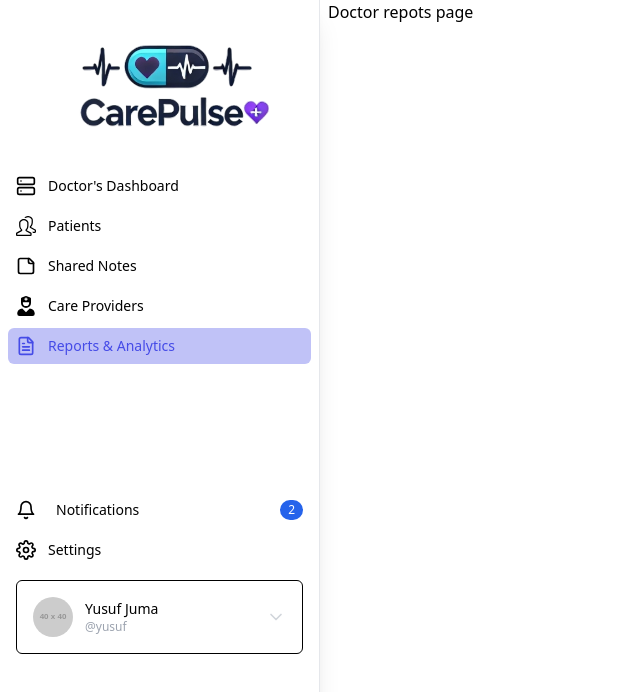
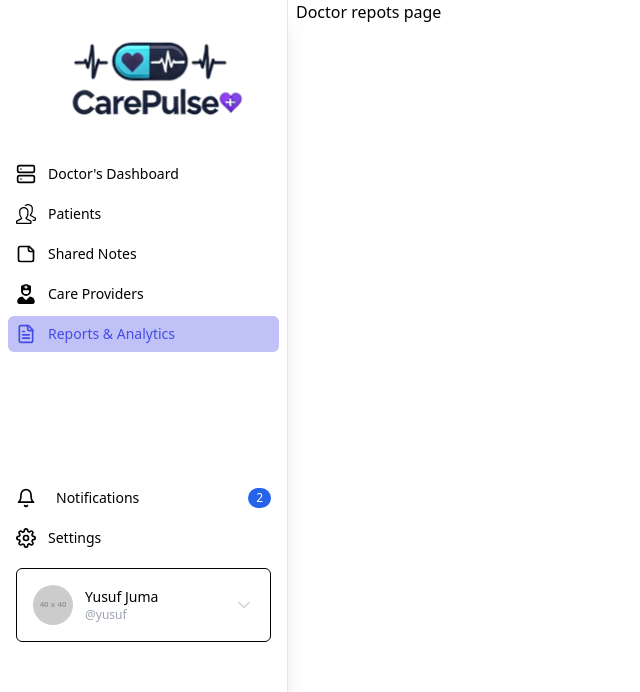
Before and after one commit to kennedymwaniki/CareSync, a React app: page /doctor/doctor-reports in a window 1280 px wide. Shown: the top 692 px of the page, without its empty margins (0-640 px from the left). Built offline with nearby package versions, Linux system fonts and the light colour scheme; the HTML template or start-up script is replaced by a standard one.

Commit message:
Refactor Doctor components for improved layout and styling; adjust widths and padding for better alignment

```diff
--- a/src/features/doctor/DoctorDashboard.tsx
+++ b/src/features/doctor/DoctorDashboard.tsx
@@ -16,9 +16,9 @@ const patientNavigation = [
 
 const DoctorDashboard = () => {
   return (
-    <div className="flex w-full gap-2 max-w-screen-xl">
+    <div className="flex w-full justify-between max-w-screen-xl">
       <DoctorSideBar navigation={patientNavigation} />
-      <main className="flex-1">
+      <main className="flex-1 px-2">
         <Outlet />
       </main>
     </div>
--- a/src/features/doctor/DoctorRightSideBar.tsx
+++ b/src/features/doctor/DoctorRightSideBar.tsx
@@ -4,7 +4,7 @@ import Timelines from "../../components/Timelines";
 
 function DoctorRightSideBar() {
   return (
-    <div className="w-72 mt-2 p-[12px] rounded-lg border border-gray-200 h-screen overflow-x-auto">
+    <div className="w-[287px] mt-2 p-[12px] rounded-lg border mx-auto border-gray-200 h-screen overflow-x-auto">
       <MiniDateComponent />
       <div className="space-y-[5px]">
         <h1>Notifications</h1>
--- a/src/features/doctor/DoctorSideBar.tsx
+++ b/src/features/doctor/DoctorSideBar.tsx
@@ -20,7 +20,7 @@ const DoctorSideBar = ({ navigation }: SidebarProps) => {
   };
 
   return (
-    <aside className="w-80 bg-white shadow-xl min-h-screen flex flex-col  border-r">
+    <aside className="w-72 bg-white shadow-xl min-h-screen flex flex-col  border-r">
       <div>
         <div className="flex items-center justify-center py-4 t">
           <NavLink to="/" className="text-black font-bold text-xl">
--- a/src/features/doctor/DoctorSummary.tsx
+++ b/src/features/doctor/DoctorSummary.tsx
@@ -27,7 +27,7 @@ const DoctorSummary = () => {
   };
 
   return (
-    <div className="flex justify-between gap-1">
+    <div className="flex justify-between gap-1 mx-auto">
       <div className="">
         <DoctorBanner />
 
--- a/src/features/patient/PatientSummary.tsx
+++ b/src/features/patient/PatientSummary.tsx
@@ -67,7 +67,7 @@ const PatientSummary = () => {
   };
 
   return (
-    <div className="flex justify-between gap-2">
+    <div className="flex justify-between gap-2 p-1">
       <div className="">
         <HomeBanner />
 
```
